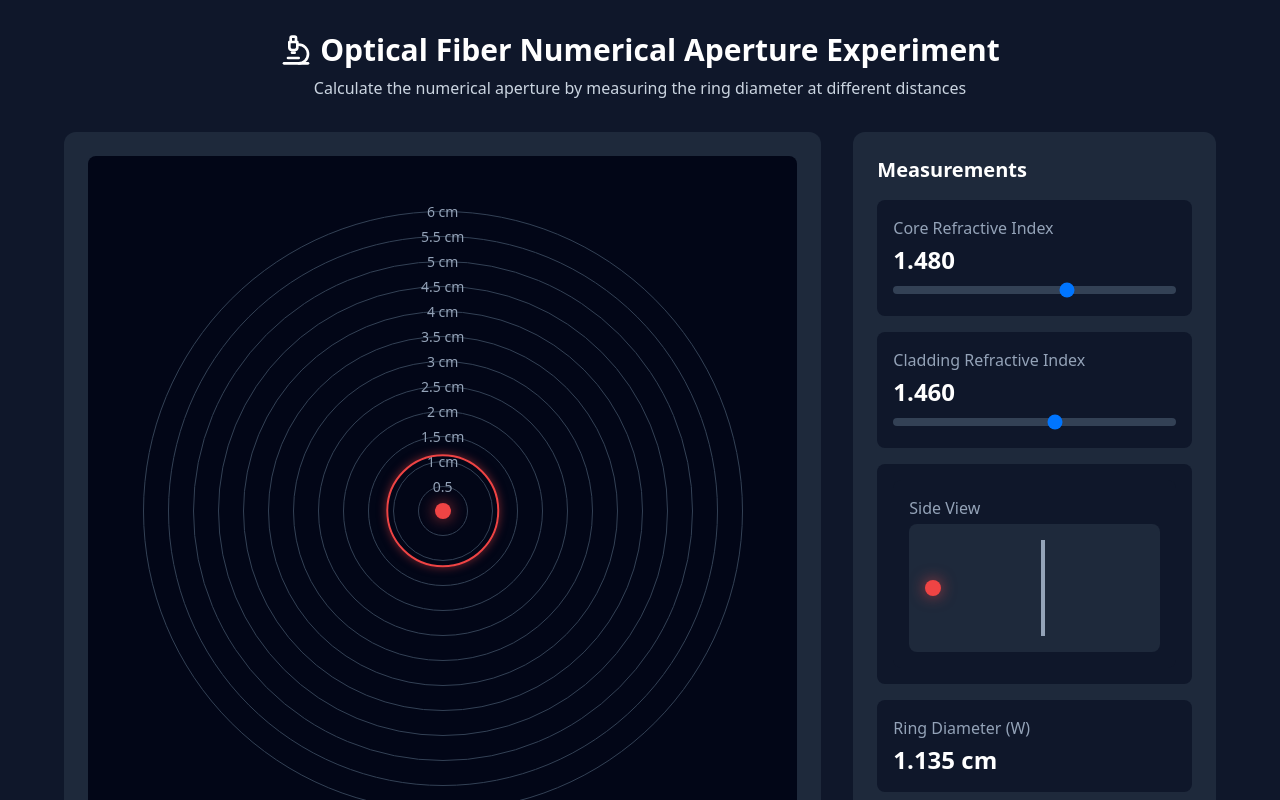
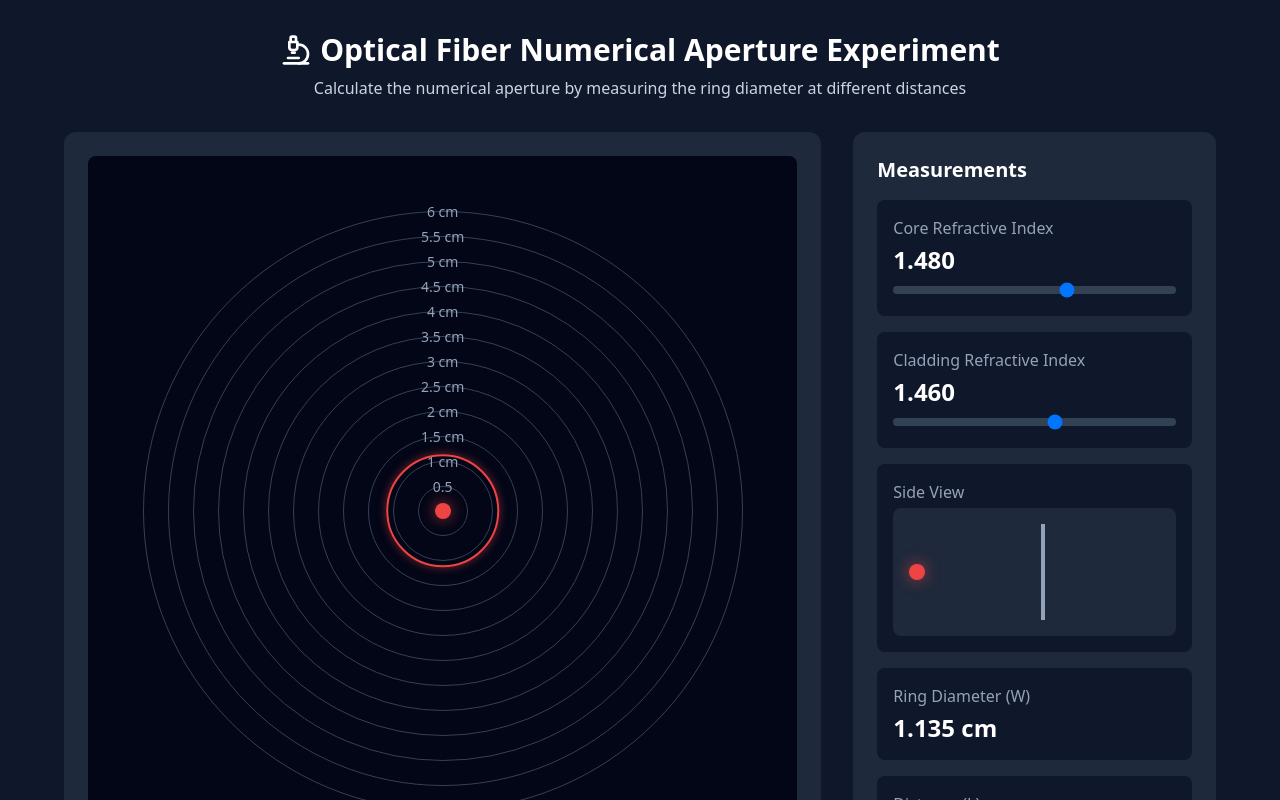
Before and after one commit to pranaovs/physics-vlab-numerical-aperture, a React (Vite) app: page / in a window 1280 px wide. Shown: the top 800 px of the page. Built offline with nearby package versions, Linux system fonts and the light colour scheme.

Commit message:
remove an extra div

```diff
--- a/src/App.tsx
+++ b/src/App.tsx
@@ -126,9 +126,6 @@ function App() {
               </div>
 
               <div className="bg-slate-900 rounded-lg p-4">
-
-
-                <div className="bg-slate-900 rounded-lg p-4">
                 <p className="text-slate-400 mb-1">Side View</p>
                 <div className="relative h-32 bg-slate-800 rounded-lg overflow-hidden flex items-center px-4">
                   {/* Laser source */}
@@ -142,7 +139,6 @@ function App() {
                 </div>
               </div>
 
-              </div>
               <div className="bg-slate-900 rounded-lg p-4">
                 <p className="text-slate-400 mb-1">Ring Diameter (W)</p>
                 <p className="text-2xl font-bold">{laserDiameter.toFixed(3)} cm</p>
```
Lines whose indentation alone changed are shown as unchanged.
